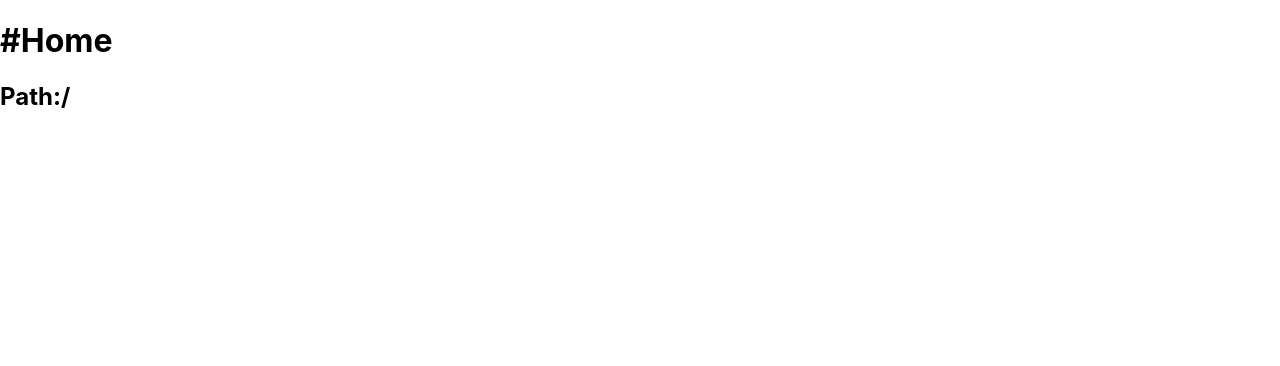
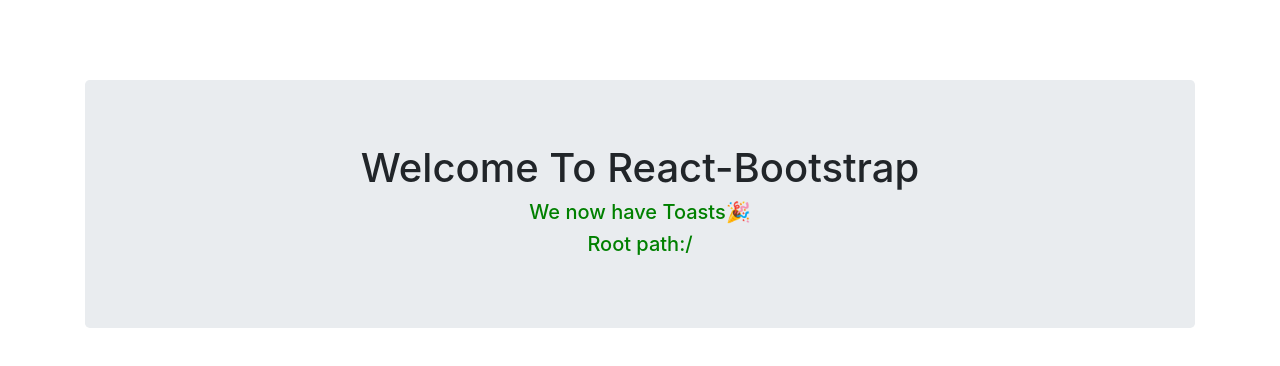
Before and after one commit to pauljoegeorge/create_react_app_boilerplate, a React (Create React App) app: page / in a window 1280 px wide. Shown: the top 366 px of the page. Built offline with nearby package versions, Linux system fonts and the light colour scheme.

Commit message:
styled and react-bootstrap

```diff
--- a/public/index.html
+++ b/public/index.html
@@ -24,6 +24,12 @@
       work correctly both with client-side routing and a non-root public URL.
       Learn how to configure a non-root public URL by running `npm run build`.
     -->
+    <link
+      rel="stylesheet"
+      href="https://maxcdn.bootstrapcdn.com/bootstrap/4.3.1/css/bootstrap.min.css"
+      integrity="sha384-ggOyR0iXCbMQv3Xipma34MD+dH/1fQ784/j6cY/iJTQUOhcWr7x9JvoRxT2MZw1T"
+      crossorigin="anonymous"
+    />
     <title>React App</title>
   </head>
   <body>
--- /dev/null
+++ b/src/components/H5.jsx
@@ -0,0 +1,6 @@
+import styled from 'styled-components';
+
+export const H5 = styled.h5`
+  text-align: center;
+  color: green;
+`;
--- /dev/null
+++ b/src/components/Wrapper.jsx
@@ -0,0 +1,6 @@
+import styled from 'styled-components';
+
+export const Wrapper = styled.div`
+  text-align: center;
+  margin-top: 80px;
+`;
--- a/src/containers/Error/index.jsx
+++ b/src/containers/Error/index.jsx
@@ -1,14 +1,20 @@
 import React from 'react';
 import PropTypes from 'prop-types';
+import { Container, Jumbotron } from 'react-bootstrap';
+import { Wrapper } from '../../components/Wrapper';
 
 const ErrorContainer = ({ match }) => (
-  <>
-    <h1>#Error</h1>
-    <h2>
-      Path:
-      {match?.path}
-    </h2>
-  </>
+  <Wrapper>
+    <Container>
+      <Jumbotron>
+        <h1>#Error</h1>
+        <h2>
+          Path:
+          {match?.path}
+        </h2>
+      </Jumbotron>
+    </Container>
+  </Wrapper>
 );
 
 export default ErrorContainer;
--- a/src/containers/Home/index.jsx
+++ b/src/containers/Home/index.jsx
@@ -1,14 +1,36 @@
 import React from 'react';
 import PropTypes from 'prop-types';
+import { Container, Row, Col, Jumbotron } from 'react-bootstrap';
+import { H5 } from '../../components/H5';
+import { Wrapper } from '../../components/Wrapper';
 
 const HomeContainer = ({ match }) => (
-  <>
-    <h1>#Home</h1>
-    <h2>
-      Path:
-      {match?.path}
-    </h2>
-  </>
+  <Wrapper>
+    <Container>
+      <Jumbotron>
+        <h1 className="header">Welcome To React-Bootstrap</h1>
+        <Row>
+          <Col
+            md={{
+              span: 6,
+              offset: 3,
+            }}
+          >
+            <H5>
+              We now have Toasts
+              <span role="img" aria-label="tada">
+                🎉
+              </span>
+            </H5>
+            <H5>
+              Root path:
+              {match.path}
+            </H5>
+          </Col>
+        </Row>
+      </Jumbotron>
+    </Container>
+  </Wrapper>
 );
 
 export default HomeContainer;
```
Also changed, not shown: package.json (+6 -2 lines), src/components/Button.jsx (added, +11 -0 lines), 1 other file (tests, documents, lock files or other folders).
